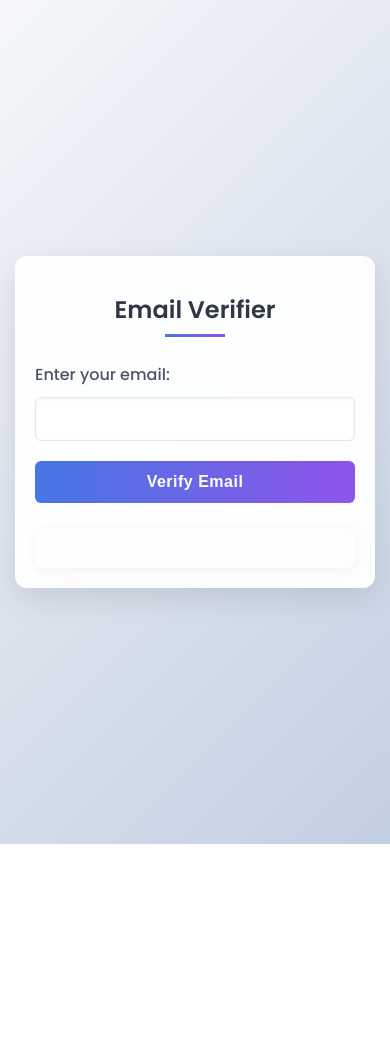
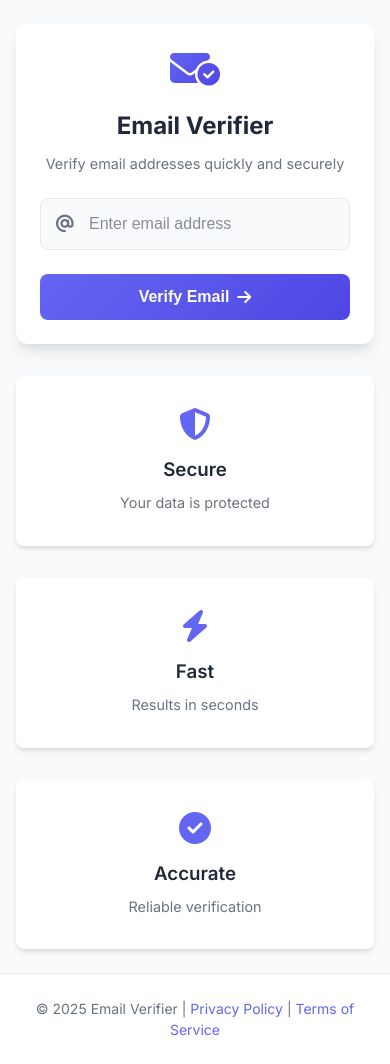
Before and after one commit to TauqeerAhmad5201/email-verifier, a website: page public/index.html in a window 390 px wide. Before the commit the page ends 844 px from the top, so only its background shows below. Drawn offline with Linux system fonts and the light colour scheme.

Commit message:
Revamp HTML structure and styles for email verification page with enhanced UI elements and improved user experience

```diff
--- a/public/css/styles.css
+++ b/public/css/styles.css
@@ -1,174 +1,226 @@
-body {
-    font-family: 'Poppins', sans-serif;
-    background: linear-gradient(135deg, #f5f7fa 0%, #c3cfe2 100%);
+:root {
+    --primary: #6366f1;
+    --primary-dark: #4f46e5;
+    --primary-light: #a5b4fc;
+    --success: #10b981;
+    --warning: #f59e0b;
+    --error: #ef4444;
+    --info: #3b82f6;
+    --text-primary: #1f2937;
+    --text-secondary: #4b5563;
+    --text-tertiary: #6b7280;
+    --bg-main: #f9fafb;
+    --bg-card: #ffffff;
+    --border-light: #e5e7eb;
+    --shadow-sm: 0 1px 2px 0 rgba(0, 0, 0, 0.05);
+    --shadow-md: 0 4px 6px -1px rgba(0, 0, 0, 0.1), 0 2px 4px -1px rgba(0, 0, 0, 0.06);
+    --shadow-lg: 0 10px 15px -3px rgba(0, 0, 0, 0.1), 0 4px 6px -2px rgba(0, 0, 0, 0.05);
+    --radius-sm: 0.375rem;
+    --radius-md: 0.5rem;
+    --radius-lg: 0.75rem;
+    --transition: 0.2s ease-in-out;
+}
+
+* {
     margin: 0;
     padding: 0;
+    box-sizing: border-box;
+}
+
+body {
+    font-family: 'Inter', sans-serif;
+    background-color: var(--bg-main);
+    color: var(--text-primary);
+    line-height: 1.5;
     min-height: 100vh;
     display: flex;
-    align-items: center;
-    justify-content: center;
+    flex-direction: column;
+}
+
+.page-wrapper {
+    display: flex;
+    flex-direction: column;
+    min-height: 100vh;
 }
 
 .container {
-    max-width: 600px;
-    margin: 30px auto;
-    padding: 30px;
-    background-color: rgba(255, 255, 255, 0.95);
-    box-shadow: 0 10px 30px rgba(0, 0, 0, 0.1);
-    border-radius: 12px;
-    transform: translateY(0);
-    transition: transform 0.3s, box-shadow 0.3s;
+    width: 100%;
+    max-width: 1200px;
+    margin: 0 auto;
+    padding: 2rem 1.5rem;
+    display: flex;
+    flex-direction: column;
+    gap: 3rem;
+    flex: 1;
 }
 
-.container:hover {
-    transform: translateY(-5px);
-    box-shadow: 0 15px 35px rgba(0, 0, 0, 0.15);
+.card {
+    background-color: var(--bg-card);
+    border-radius: var(--radius-lg);
+    box-shadow: var(--shadow-lg);
+    overflow: hidden;
+    padding: 2.5rem;
+    transition: transform var(--transition), box-shadow var(--transition);
+    position: relative;
+    max-width: 550px;
+    margin: 0 auto;
+    width: 100%;
+}
+
+.card:hover {
+    transform: translateY(-4px);
+    box-shadow: 0 20px 25px -5px rgba(0, 0, 0, 0.1), 0 10px 10px -5px rgba(0, 0, 0, 0.04);
+}
+
+.card-header {
+    text-align: center;
+    margin-bottom: 2.5rem;
+}
+
+.logo {
+    display: flex;
+    justify-content: center;
+    margin-bottom: 1.5rem;
+}
+
+.logo i {
+    font-size: 3rem;
+    color: var(--primary);
+    background: linear-gradient(135deg, var(--primary), var(--primary-dark));
+    -webkit-background-clip: text;
+    background-clip: text;
+    -webkit-text-fill-color: transparent;
 }
 
 h1 {
-    text-align: center;
-    color: #2d3748;
-    font-size: 28px;
-    margin-bottom: 25px;
-    font-weight: 600;
-    position: relative;
-    padding-bottom: 10px;
+    font-size: 2rem;
+    font-weight: 700;
+    margin-bottom: 0.75rem;
+    color: var(--text-primary);
+    line-height: 1.2;
 }
 
-h1::after {
-    content: '';
-    position: absolute;
-    bottom: 0;
-    left: 50%;
-    transform: translateX(-50%);
-    width: 60px;
-    height: 3px;
-    background: linear-gradient(90deg, #4776E6, #8E54E9);
+.subtitle {
+    color: var(--text-tertiary);
+    font-size: 1rem;
+    font-weight: 400;
 }
 
 form {
     display: flex;
     flex-direction: column;
+    gap: 1.5rem;
 }
 
-label {
-    margin-bottom: 10px;
-    color: #4a5568;
-    font-weight: 500;
+.input-group {
+    position: relative;
+    display: flex;
+    align-items: center;
+}
+
+.input-icon {
+    position: absolute;
+    left: 1rem;
+    color: var(--text-tertiary);
+    font-size: 1.1rem;
 }
 
 input[type="email"] {
-    padding: 14px;
-    margin-bottom: 20px;
-    border: 1px solid #e2e8f0;
-    border-radius: 6px;
-    font-size: 16px;
-    transition: all 0.3s;
-    box-shadow: 0 1px 3px rgba(0, 0, 0, 0.05) inset;
+    width: 100%;
+    padding: 1rem 1rem 1rem 3rem;
+    border: 1px solid var(--border-light);
+    border-radius: var(--radius-md);
+    font-size: 1rem;
+    background-color: var(--bg-main);
+    color: var(--text-primary);
+    transition: border-color var(--transition), box-shadow var(--transition);
+}
+
+input[type="email"]::placeholder {
+    color: var(--text-tertiary);
+    opacity: 0.8;
 }
 
 input[type="email"]:focus {
     outline: none;
-    border-color: #4776E6;
-    box-shadow: 0 0 0 3px rgba(71, 118, 230, 0.2);
+    border-color: var(--primary);
+    box-shadow: 0 0 0 3px rgba(99, 102, 241, 0.15);
 }
 
 button {
-    padding: 14px;
-    background: linear-gradient(90deg, #4776E6, #8E54E9);
-    color: #fff;
+    display: flex;
+    justify-content: center;
+    align-items: center;
+    gap: 0.5rem;
+    padding: 1rem;
+    background: linear-gradient(135deg, var(--primary), var(--primary-dark));
+    color: white;
     border: none;
-    border-radius: 6px;
+    border-radius: var(--radius-md);
+    font-weight: 600;
+    font-size: 1rem;
     cursor: pointer;
-    font-weight: 600;
-    font-size: 16px;
-    transition: all 0.3s;
-    letter-spacing: 0.5px;
-    position: relative;
-    overflow: hidden;
-    z-index: 1;
-}
-
-button::before {
-    content: '';
-    position: absolute;
-    top: 0;
-    left: -100%;
-    width: 100%;
-    height: 100%;
-    background: linear-gradient(90deg, #8E54E9, #4776E6);
-    transition: all 0.4s;
-    z-index: -1;
-}
-
-button:hover::before {
-    left: 0;
+    transition: transform var(--transition), box-shadow var(--transition), opacity var(--transition);
 }
 
 button:hover {
     transform: translateY(-2px);
-    box-shadow: 0 7px 14px rgba(50, 50, 93, 0.1), 0 3px 6px rgba(0, 0, 0, 0.08);
+    box-shadow: 0 4px 12px rgba(79, 70, 229, 0.3);
 }
 
 button:active {
-    transform: translateY(1px);
+    transform: translateY(0);
+    opacity: 0.9;
+}
+
+button i {
+    transition: transform var(--transition);
+}
+
+button:hover i {
+    transform: translateX(4px);
 }
 
 #results {
-    margin-top: 25px;
-    padding: 20px;
-    border-radius: 8px;
-    transition: all 0.3s;
-    box-shadow: 0 2px 10px rgba(0, 0, 0, 0.05);
+    margin-top: 2rem;
+    padding: 1.5rem;
+    border-radius: var(--radius-md);
+    transition: all var(--transition);
+}
+
+#results.hidden {
+    display: none;
 }
 
 /* Status-based styling with improved colors */
 #results.success {
-    background-color: rgba(72, 187, 120, 0.1);
-    border-left: 4px solid #48bb78;
-    color: #2f855a;
+    background-color: rgba(16, 185, 129, 0.1);
+    border-left: 4px solid var(--success);
+    color: #065f46;
 }
 
 #results.warning {
-    background-color: rgba(255, 193, 7, 0.1);
-    border-left: 4px solid #ffc107;
-    color: #856404;
-    box-shadow: 0 4px 12px rgba(255, 193, 7, 0.15);
+    background-color: rgba(245, 158, 11, 0.1);
+    border-left: 4px solid var(--warning);
+    color: #92400e;
 }
 
-/* Enhanced error styling with !important */
 #results.error {
-    background-color: rgba(220, 53, 69, 0.15) !important;
-    border-left: 4px solid #dc3545 !important;
-    color: #721c24 !important;
-    box-shadow: 0 4px 12px rgba(220, 53, 69, 0.2) !important;
-    animation: errorPulse 2s infinite !important;
-}
-
-/* Make error text more prominently red */
-#results.error strong,
-#results.error p,
-#results.error div {
-    color: #c53030 !important;
-}
-
-/* Add a red top border to make it more visible */
-#results.error {
-    border-top: 2px solid rgba(220, 53, 69, 0.3) !important;
-    border-right: 2px solid rgba(220, 53, 69, 0.3) !important;
-    border-bottom: 2px solid rgba(220, 53, 69, 0.3) !important;
+    background-color: rgba(239, 68, 68, 0.1);
+    border-left: 4px solid var(--error);
+    color: #b91c1c;
 }
 
 #results.info {
-    background-color: rgba(66, 153, 225, 0.1);
-    border-left: 4px solid #4299e1;
-    color: #2b6cb0;
+    background-color: rgba(59, 130, 246, 0.1);
+    border-left: 4px solid var(--info);
+    color: #1e40af;
 }
 
 #results.loading {
-    background-color: rgba(160, 174, 192, 0.1);
-    border-left: 4px solid #a0aec0;
-    color: #4a5568;
+    background-color: rgba(107, 114, 128, 0.1);
+    border-left: 4px solid var(--text-tertiary);
+    color: var(--text-secondary);
     position: relative;
 }
 
@@ -179,72 +231,154 @@ button:active {
     left: 0;
     width: 0;
     height: 3px;
-    background: linear-gradient(90deg, #4776E6, #8E54E9);
+    background: linear-gradient(90deg, var(--primary), var(--primary-light));
     animation: loading 1.5s infinite;
 }
 
+.details {
+    margin-top: 1rem;
+    padding-top: 1rem;
+    border-top: 1px solid rgba(0,0,0,0.1);
+    font-size: 0.95rem;
+}
+
+.details p {
+    margin: 0.5rem 0;
+    color: var(--text-secondary);
+    display: flex;
+    align-items: center;
+    gap: 0.5rem;
+}
+
+.details p i {
+    color: var(--primary);
+    font-size: 0.85rem;
+}
+
+.detail-error {
+    color: var(--error) !important;
+    font-weight: 500 !important;
+}
+
+.detail-warning {
+    color: var(--warning);
+    font-weight: 500;
+}
+
+.detail-success {
+    color: var(--success);
+}
+
+/* Features section */
+.features {
+    display: grid;
+    grid-template-columns: repeat(auto-fit, minmax(250px, 1fr));
+    gap: 2rem;
+    margin: 0 auto;
+    max-width: 900px;
+    width: 100%;
+}
+
+.feature {
+    display: flex;
+    flex-direction: column;
+    align-items: center;
+    text-align: center;
+    padding: 2rem;
+    background-color: var(--bg-card);
+    border-radius: var(--radius-md);
+    box-shadow: var(--shadow-md);
+    transition: transform var(--transition);
+}
+
+.feature:hover {
+    transform: translateY(-4px);
+}
+
+.feature i {
+    font-size: 2rem;
+    color: var(--primary);
+    margin-bottom: 1rem;
+}
+
+.feature h3 {
+    margin-bottom: 0.5rem;
+    font-weight: 600;
+    color: var(--text-primary);
+}
+
+.feature p {
+    color: var(--text-tertiary);
+    font-size: 0.9rem;
+}
+
+/* Footer */
+footer {
+    background-color: var(--bg-card);
+    padding: 1.5rem;
+    text-align: center;
+    color: var(--text-tertiary);
+    font-size: 0.875rem;
+    border-top: 1px solid var(--border-light);
+    margin-top: auto;
+}
+
+footer a {
+    color: var(--primary);
+    text-decoration: none;
+    transition: color var(--transition);
+}
+
+footer a:hover {
+    color: var(--primary-dark);
+    text-decoration: underline;
+}
+
+/* Animations */
 @keyframes loading {
     0% { width: 0; }
     50% { width: 100%; }
     100% { width: 0; }
 }
 
-@keyframes errorPulse {
-    0% { box-shadow: 0 4px 12px rgba(220, 53, 69, 0.2); }
-    50% { box-shadow: 0 4px 12px rgba(220, 53, 69, 0.4); }
-    100% { box-shadow: 0 4px 12px rgba(220, 53, 69, 0.2); }
-}
+/* Media Queries */
+@media (max-width: 768px) {
+    .container {
+        padding: 1.5rem 1rem;
+        gap: 2rem;
+    }
 
-.details {
-    margin-top: 15px;
-    padding-top: 15px;
-    border-top: 1px dashed rgba(0,0,0,0.1);
-    font-size: 0.95em;
-}
+    .card {
+        padding: 1.5rem;
+    }
 
-.details p {
-    margin: 8px 0;
-    color: #4a5568;
-    display: flex;
-    align-items: center;
-}
-
-.details p::before {
-    content: '•';
-    margin-right: 8px;
-    color: #8E54E9;
-    font-weight: bold;
-}
-
-/* Add styles for details with different severities */
-.detail-error {
-    color: #dc3545 !important;
-    font-weight: 600 !important;
-}
-
-.detail-warning {
-    color: #ffc107;
-    font-weight: 500;
-}
-
-.detail-success {
-    color: #28a745;
-}
-
-@media (max-width: 640px) {
-    .container {
-        margin: 15px;
-        width: 90%;
-        padding: 20px;
+    .features {
+        grid-template-columns: 1fr;
     }
 
     h1 {
-        font-size: 24px;
+        font-size: 1.75rem;
     }
 
-    input[type="email"], button {
-        width: 100%;
-        box-sizing: border-box;
-        padding: 12px;
+    .logo i {
+        font-size: 2.5rem;
     }
 }
+
+@media (max-width: 480px) {
+    .card-header {
+        margin-bottom: 1.5rem;
+    }
+
+    h1 {
+        font-size: 1.5rem;
+    }
+
+    .subtitle {
+        font-size: 0.9rem;
+    }
+
+    button {
+        padding: 0.875rem;
+    }
+}
--- a/public/index.html
+++ b/public/index.html
@@ -5,19 +5,60 @@
     <meta name="viewport" content="width=device-width, initial-scale=1.0">
     <title>Email Verifier</title>
     <link rel="stylesheet" href="/css/styles.css">
-    <link href="https://fonts.googleapis.com/css2?family=Poppins:wght@300;400;500;600&display=swap" rel="stylesheet">
-    <link rel="stylesheet" href="https://cdnjs.cloudflare.com/ajax/libs/font-awesome/6.0.0-beta3/css/all.min.css">
+    <link href="https://fonts.googleapis.com/css2?family=Inter:wght@300;400;500;600;700&display=swap" rel="stylesheet">
+    <link rel="stylesheet" href="https://cdnjs.cloudflare.com/ajax/libs/font-awesome/6.4.0/css/all.min.css">
 </head>
 <body>
-    <div class="container">
-        <h1>Email Verifier</h1>
-        <form id="email-form">
-            <label for="email">Enter your email:</label>
-            <input type="email" id="email" name="email" required>
-            <button type="submit">Verify Email</button>
-        </form>
-        <div id="results"></div>
+    <div class="page-wrapper">
+        <div class="container">
+            <div class="card">
+                <div class="card-header">
+                    <div class="logo">
+                        <i class="fas fa-envelope-circle-check"></i>
+                    </div>
+                    <h1>Email Verifier</h1>
+                    <p class="subtitle">Verify email addresses quickly and securely</p>
+                </div>
+
+                <form id="email-form">
+                    <div class="input-group">
+                        <div class="input-icon">
+                            <i class="fas fa-at"></i>
+                        </div>
+                        <input type="email" id="email" name="email" placeholder="Enter email address" required>
+                    </div>
+                    <button type="submit">
+                        <span>Verify Email</span>
+                        <i class="fas fa-arrow-right"></i>
+                    </button>
+                </form>
+
+                <div id="results" class="hidden"></div>
+            </div>
+
+            <div class="features">
+                <div class="feature">
+                    <i class="fas fa-shield-alt"></i>
+                    <h3>Secure</h3>
+                    <p>Your data is protected</p>
+                </div>
+                <div class="feature">
+                    <i class="fas fa-bolt"></i>
+                    <h3>Fast</h3>
+                    <p>Results in seconds</p>
+                </div>
+                <div class="feature">
+                    <i class="fas fa-check-circle"></i>
+                    <h3>Accurate</h3>
+                    <p>Reliable verification</p>
+                </div>
+            </div>
+        </div>
+
+        <footer>
+            <p>© 2025 Email Verifier | <a href="#">Privacy Policy</a> | <a href="#">Terms of Service</a></p>
+        </footer>
     </div>
-    <script src="/js/script.js"></script >
+    <script src="/js/script.js"></script>
 </body>
 </html>
```
